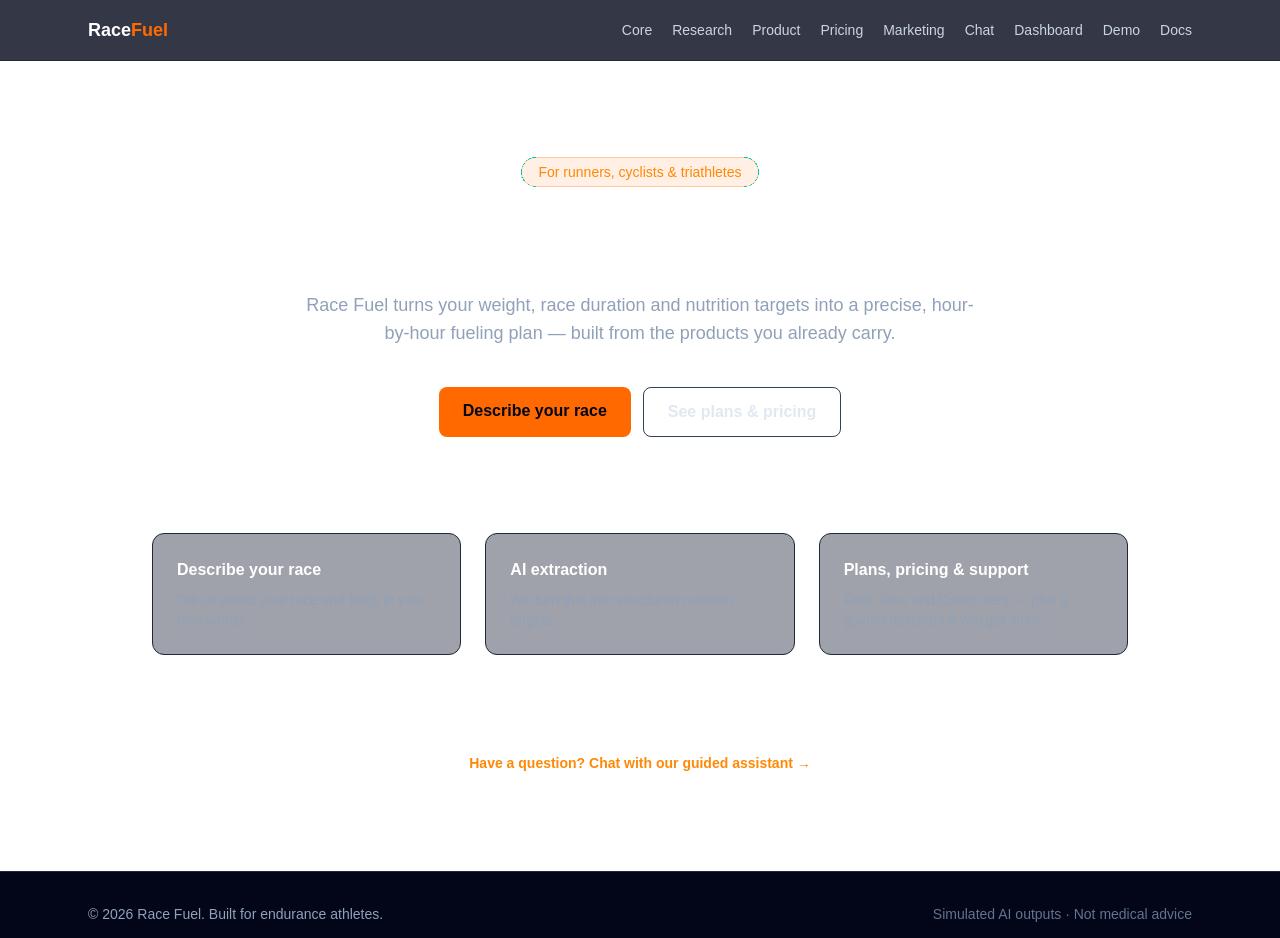
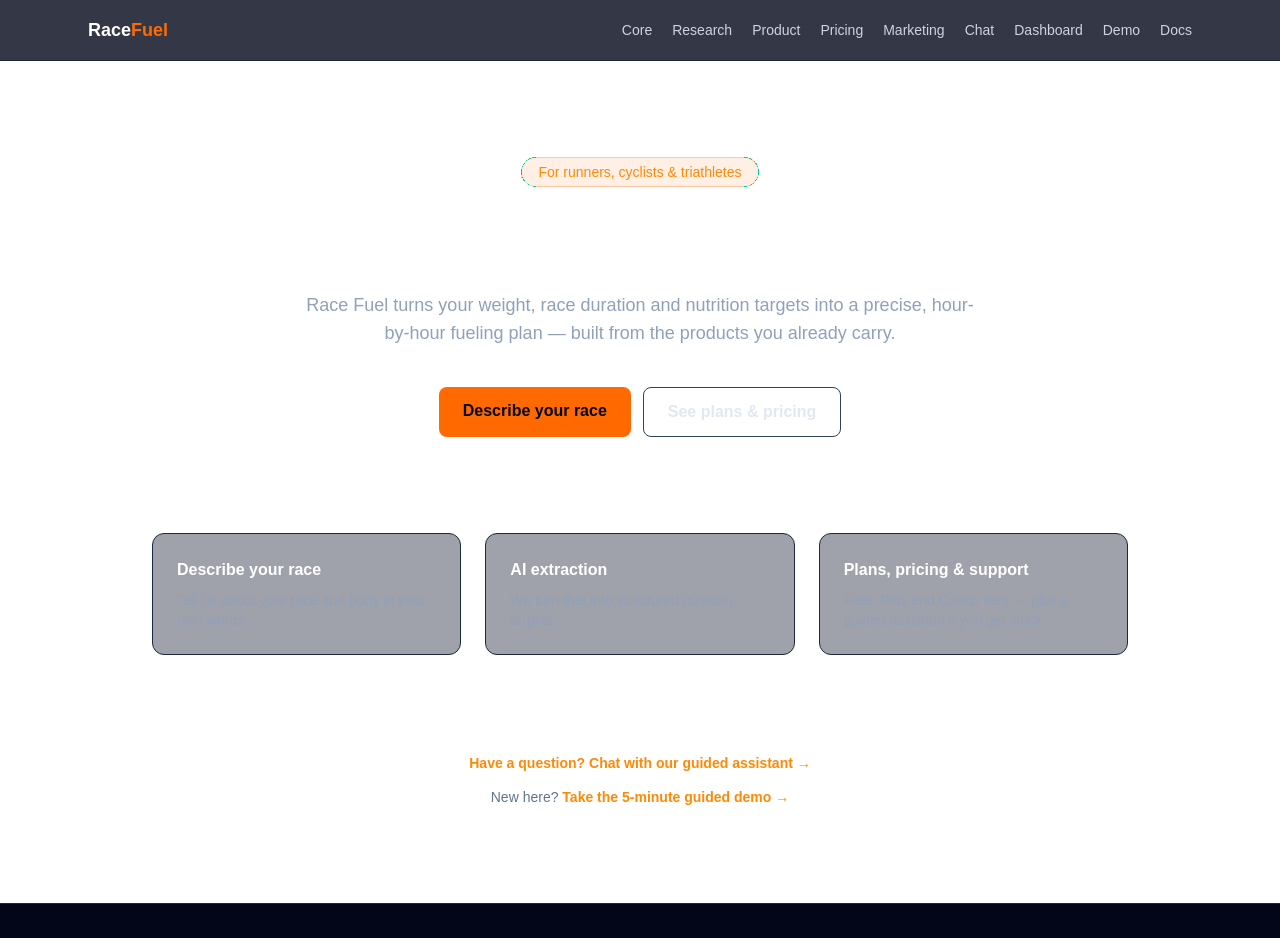
Before and after one commit to patriciomorfinf-max/race-fuel, a Next.js app: page / in a window 1280 px wide. Shown: the top 938 px of the page. Built offline with nearby package versions, Linux system fonts and the light colour scheme.

Commit message:
Link homepage to demo

```diff
--- a/app/page.tsx
+++ b/app/page.tsx
@@ -59,6 +59,9 @@ export default function Home() {
         <Link href="/chat" className="text-sm font-semibold text-orange-400 hover:text-orange-300">
           Have a question? Chat with our guided assistant →
         </Link>
+        <p className="mt-3 text-sm text-slate-500">
+          New here? <Link href="/demo" className="font-semibold text-orange-400 hover:text-orange-300">Take the 5-minute guided demo →</Link>
+        </p>
       </section>
     </main>
   );
```
